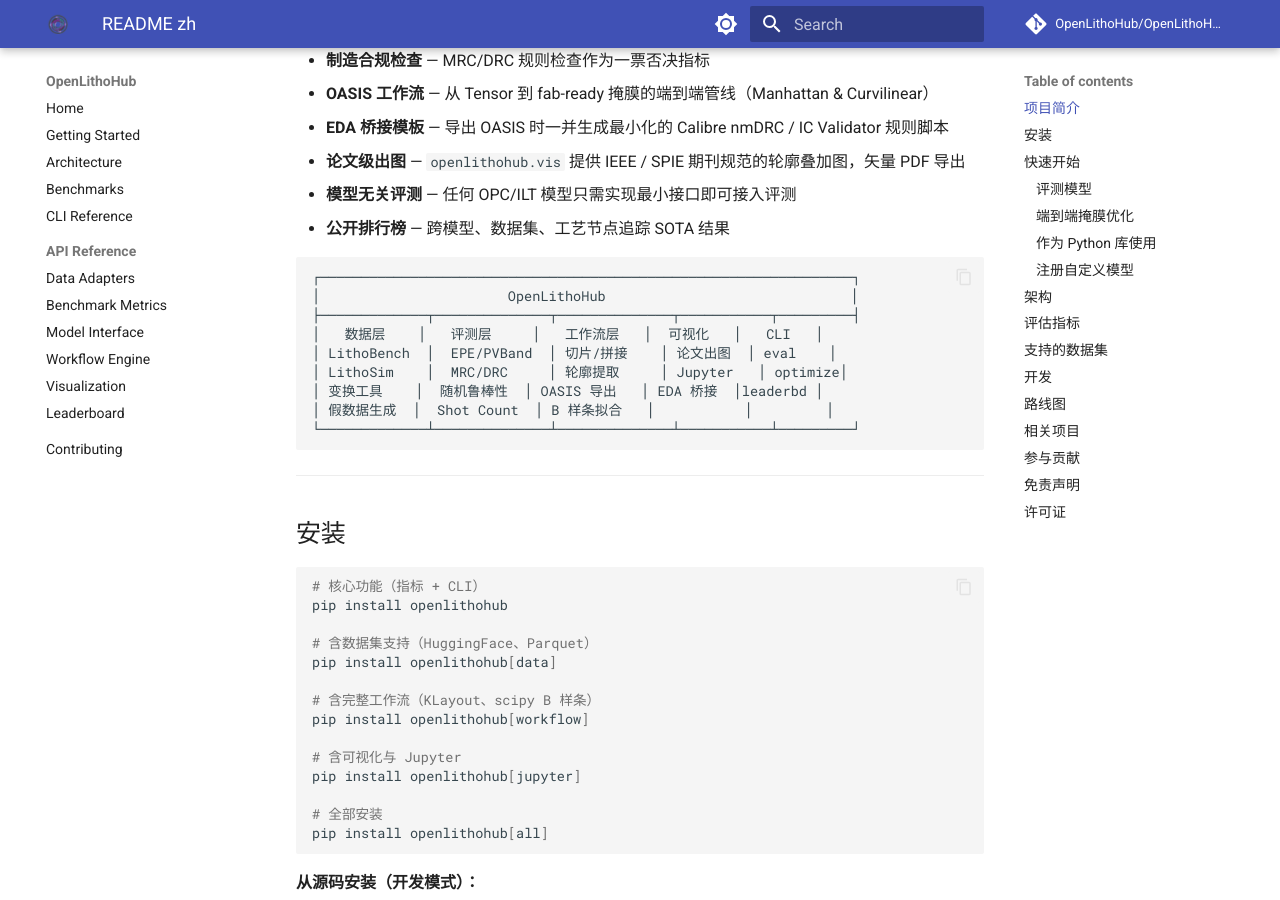
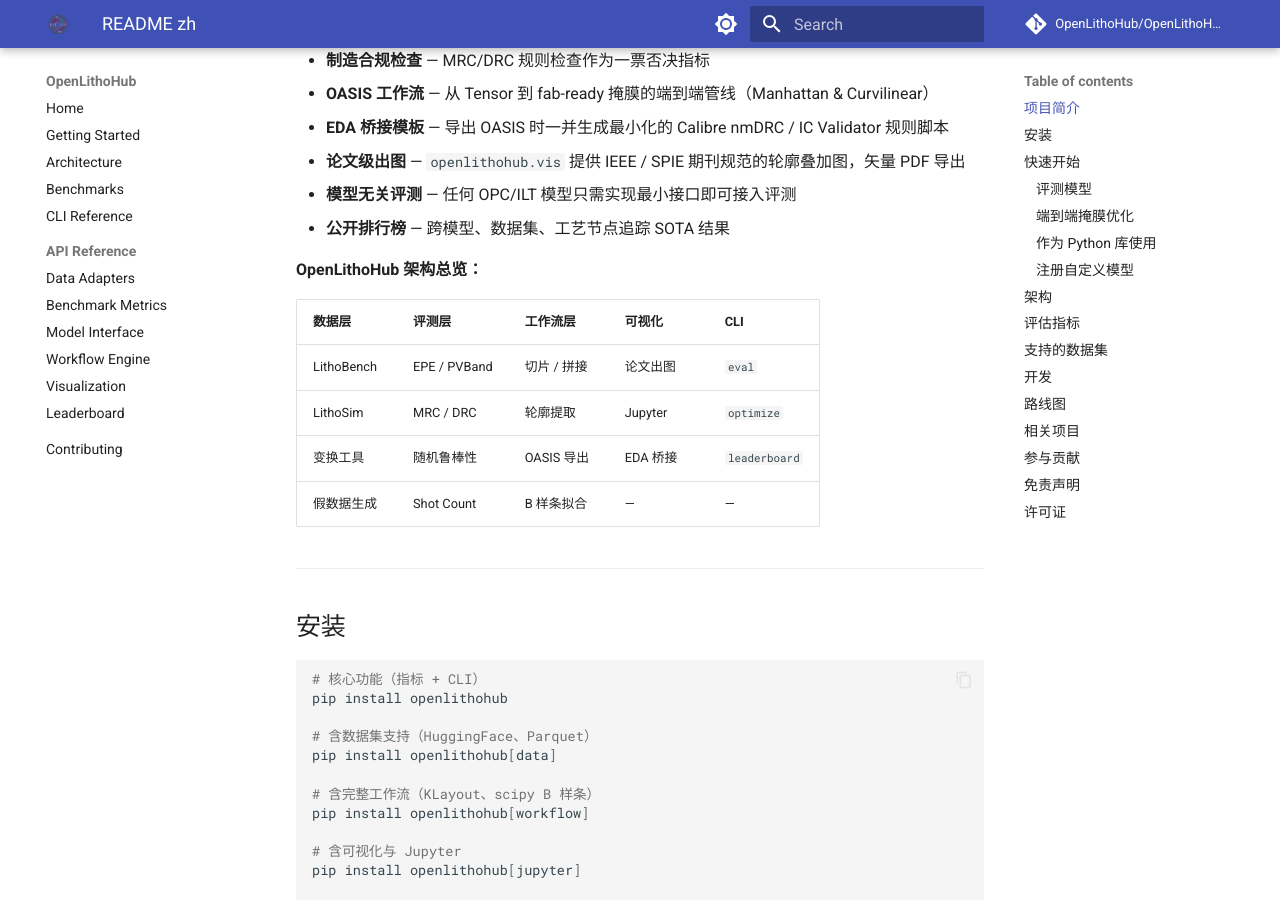
Before and after one commit to OpenLithoHub/OpenLithoHub, an MkDocs documentation site: the page built from docs/README_zh.md, in a window 1280 px wide and 900 px high, scrolled down 662 px. Built offline with MkDocs 1.6.1 and Material for MkDocs 9.7.7, drawn with Linux system fonts in a browser that asks for light colours; comment, search, counter and statistics services are not loaded.

Commit message:
docs(zh): replace misaligned ASCII box diagram with Markdown table
The architecture overview in docs/README_zh.md used box-drawing
characters mixed with full-width Chinese characters. Since CJK glyphs
occupy two columns in a monospace font but the box separators were
positioned for single-width characters, the table rendered with broken
borders on GitHub.

Replace the ASCII-art box with a standard Markdown table, which is
width-agnostic and renders correctly regardless of script.

No other markdown / rst / txt file in the repo mixes CJK with
box-drawing characters, so this is the only occurrence.

````diff
--- a/docs/README_zh.md
+++ b/docs/README_zh.md
@@ -28,17 +28,14 @@
 - **模型无关评测** — 任何 OPC/ILT 模型只需实现最小接口即可接入评测
 - **公开排行榜** — 跨模型、数据集、工艺节点追踪 SOTA 结果
 
-```text
-┌─────────────────────────────────────────────────────────────────┐
-│                       OpenLithoHub                              │
-├─────────────┬──────────────┬──────────────┬───────────┬─────────┤
-│   数据层    │   评测层     │   工作流层   │  可视化   │   CLI   │
-│ LithoBench  │  EPE/PVBand  │ 切片/拼接    │ 论文出图  │ eval    │
-│ LithoSim    │  MRC/DRC     │ 轮廓提取     │ Jupyter   │ optimize│
-│ 变换工具    │  随机鲁棒性  │ OASIS 导出   │ EDA 桥接  │leaderbd │
-│ 假数据生成  │  Shot Count  │ B 样条拟合   │           │         │
-└─────────────┴──────────────┴──────────────┴───────────┴─────────┘
-```
+**OpenLithoHub 架构总览：**
+
+| 数据层 | 评测层 | 工作流层 | 可视化 | CLI |
+|--------|--------|----------|--------|-----|
+| LithoBench | EPE / PVBand | 切片 / 拼接 | 论文出图 | `eval` |
+| LithoSim | MRC / DRC | 轮廓提取 | Jupyter | `optimize` |
+| 变换工具 | 随机鲁棒性 | OASIS 导出 | EDA 桥接 | `leaderboard` |
+| 假数据生成 | Shot Count | B 样条拟合 | — | — |
 
 ---
 
````
